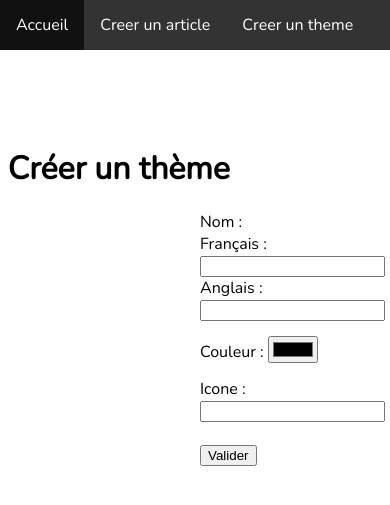
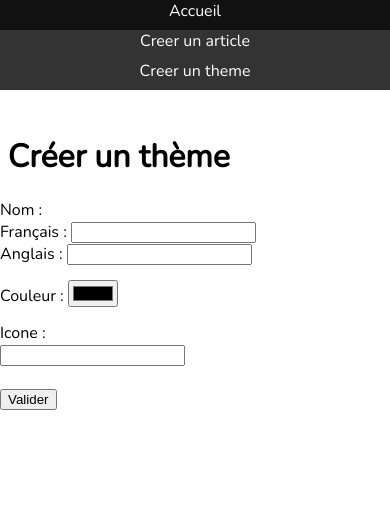
Before and after one commit to oxypomme/IUT-InfoNews, a PHP site: page /themes_view.php in a window 390 px wide. Shown: the top 505 px of the page. Run offline with PHP 8.4, Linux system fonts and the light colour scheme; the visitor is signed in with stand-in values (Sample User, id 1); data that the repository does not hold is empty.

Commit message:
started working on a mobile version

```diff
--- /dev/null
+++ b/css/mobile.css
@@ -0,0 +1,30 @@
+h1 {
+    margin-top: 15px;
+}
+
+aside {
+    position: relative;
+    display: block;
+    top: 0px;
+    width: 100%;
+    height: auto;
+}
+
+body:not(.iframable)>*:not(aside):not(header) {
+    padding-left: inherit;
+}
+
+nav>ul {
+    position: relative;
+}
+
+nav>ul>li,
+nav>ul>.connect {
+    float: inherit;
+}
+
+.dropbtn,
+nav>ul>li>* {
+    height: 30px;
+    padding: 0;
+}
--- a/css/style.css
+++ b/css/style.css
@@ -34,6 +34,7 @@ aside {
     width: 200px;
     height: 100vh;
     color: white;
+    padding: 5px;
 }
 
 body:not(.iframable)>*:not(aside):not(header) {
@@ -157,6 +158,8 @@ nav>ul>li>* {
     padding: 14px 16px;
 }
 
+
+
 .dropbtn:hover,
 nav li a:hover,
 nav .active {
@@ -179,6 +182,7 @@ iframe {
     color: white;
     height: 50px;
     padding: 14px 16px;
+    text-align: center;
 }
 
 .dropdown-content {
--- a/index.php
+++ b/index.php
@@ -6,6 +6,7 @@
     <title>Info News</title>
     <link rel="icon" href="favicon.ico" />
     <link rel="stylesheet" href="css/style.css" />
+    <link rel="stylesheet" media="screen and (max-width:720px)" href="css/mobile.css" />
     <script src="js/apiController.js"></script>
     <script src="js/indexController.js"></script>
 </head>
--- a/news_view.php
+++ b/news_view.php
@@ -15,6 +15,7 @@ include "php/createNews.php";
     <title>Info News - Création d'Article</title>
     <link rel="icon" href="favicon.ico" />
     <link rel="stylesheet" href="css/style.css" />
+    <link rel="stylesheet" media="screen and (max-width:720px)" href="css/mobile.css" />
     <script src="js/apiController.js"></script>
     <script lang="javascript" type="text/javascript">
         function getPostedTheme() {
--- a/themes_view.php
+++ b/themes_view.php
@@ -14,7 +14,8 @@ include "php/createTheme.php";
     <meta charset="UTF-8">
     <title></title>
     <link rel="icon" href="favicon.ico" />
-    <link rel="stylesheet" href="css/style.css" />>
+    <link rel="stylesheet" href="css/style.css" />
+    <link rel="stylesheet" media="screen and (max-width:720px)" href="css/mobile.css" />
 </head>
 
 <body>
```
